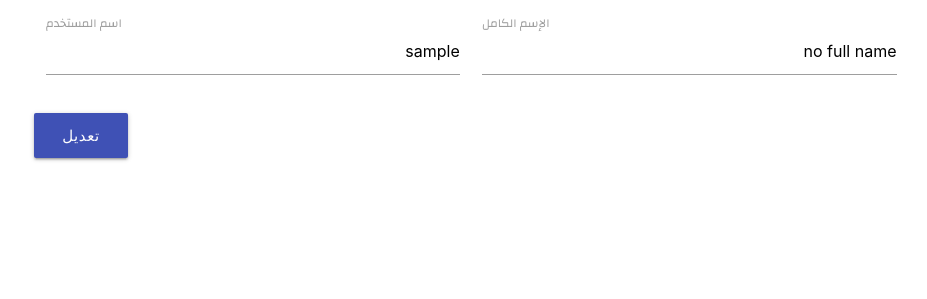
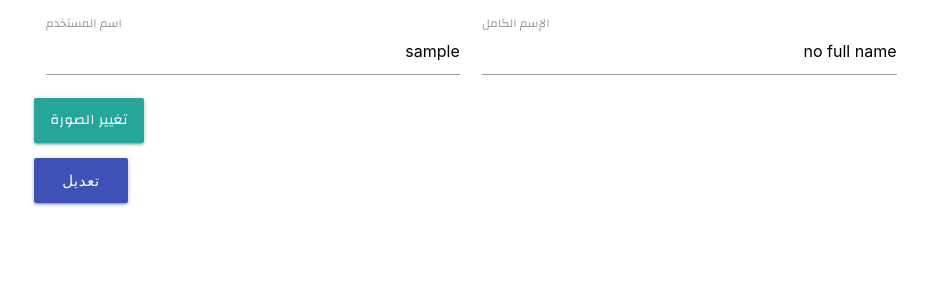
Before and after one commit to Adetec/home-service, a Flask app: page /profile in a window 1280 px wide. Shown: the part 501-800 px from the top of the page, without its empty margins (169-1096 px from the left). Run offline with Flask 2, Linux system fonts and the light colour scheme; the visitor is signed in with stand-in values (Sample User, id 1); data comes from the database, SQL or seed files in the repository; some libraries are stand-ins or nearby versions.

Commit message:
feat: Add profile picutre field

```diff
--- a/application/forms.py
+++ b/application/forms.py
@@ -1,5 +1,6 @@
 from flask_login import current_user
 from flask_wtf import FlaskForm
+from flask_wtf.file import FileField, FileAllowed
 from wtforms import StringField, PasswordField, SubmitField, BooleanField
 from wtforms.validators import DataRequired, Length, Email, EqualTo, ValidationError
 from application.models import User
@@ -40,6 +41,7 @@ class UpdateProfileForm(FlaskForm):
                            validators=[DataRequired(), Length(min=2, max=20)])
     full_name = StringField('الإسم الكامل',
                            validators=[Length(min=2, max=20)])
+    picture = FileField('تحميل الصورة الشخصية', validators=[FileAllowed(['jpg', 'png'])])
     submit = SubmitField('تعديل')
 
     def validate_username(self, username):
--- a/application/templates/profile.html
+++ b/application/templates/profile.html
@@ -23,7 +23,7 @@
         </div>
     </div>
     <div class="row container">
-        <form class="col s12 m12" method="POST" action="">
+        <form class="col s12 m12" method="POST" action="" enctype="multipart/form-data">
                 {{ form.hidden_tag() }}
             <div class="input-field col s12 m6">
                 {{ form.username.label }}
@@ -51,6 +51,21 @@
                     {{ form.full_name(class="") }}
                 {% endif %}
             </div>
+            <div class="file-field input-field">
+                <div class="btn">
+                    <span>تغيير الصورة</span>
+                </div>
+                <div class="file-path-wrapper">
+                    {{ form.picture(class="file-path validate") }}
+                </div>
+                <div class="red-text darken-3-text center-align pulse">
+                    {% if form.picture.errors %}
+                        {% for error in form.picture.errors %}
+                            <span>{{ error }}</span>
+                        {% endfor %}
+                    {% endif %}
+                </div>
+            </div>
             <div class="row">
             <div class="file-field input-field col s12 m12">
                 {{ form.submit(class="btn-large indigo") }}
```
